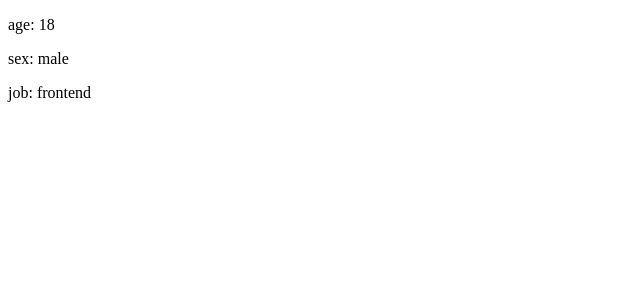
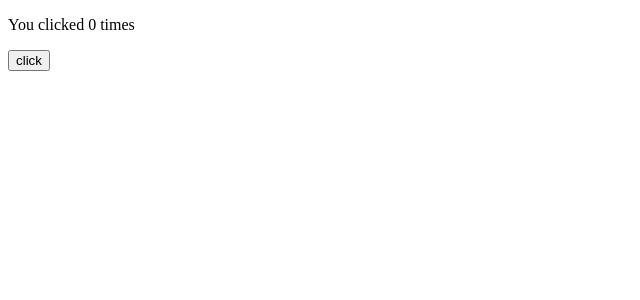
Before and after one commit to TTONGWANG/react_hooks, a React (Create React App) app: page / in a window 1280 px wide. Shown: the top 300 px of the page, without its empty margins (0-640 px from the left). Built offline with nearby package versions, Linux system fonts and the light colour scheme.

Commit message:
104 example3 useEffect

```diff
--- a/src/example2.js
+++ b/src/example2.js
@@ -1,5 +1,7 @@
 import React, {useState} from 'react';
 function Example2 (){
+
+    //useState不能在if...else...这样的条件语句中进行调用，必须要按照相同的顺序进行渲染，就是React Hooks不能出现在条件判断语句中，因为它必须有完全一样的渲染顺序。
     const [ age, setAge ] = useState(18);
     const [ sex, setSex ] = useState('male');
     const [ work, setWork ] = useState('frontend')
--- /dev/null
+++ b/src/example3.js
@@ -0,0 +1,59 @@
+import React, {useState, useEffect } from 'react';
+
+function Example3 (){
+
+    const [ count, setCount ] = useState(0);
+
+    useEffect(() => {
+        console.log(`useEffect => You clicked ${count} times`)
+    })
+    return(
+        <div>
+            <p>You clicked {count} times</p>
+            <button onClick = {() => {setCount(count + 1)}}>click</button>
+        </div>
+    )
+}
+
+export default Example3;
+
+
+// import React,{Component} from 'react';
+
+// class Example3 extends Component {
+//   constructor(props) {
+//     super(props);
+//     this.state = {
+//       count: 0
+//       }
+//   }
+
+//   handleClick ()  {
+//     this.setState({
+//       count: this.state.count + 1
+//     })
+
+//     // this.setState((state) =>({
+//     //   count: state.count + 1
+//     // }))
+//   }
+
+//   componentDidMount(){
+//       console.log(`componentDidMount => you click ${this.state.count} times`)
+//   }
+
+//   componentDidUpdate(){
+//     console.log(`componentDidUpdate => you click ${this.state.count} times`)
+//   }
+
+//   render() {
+//     return (
+//       <div>
+//         <p>you click {this.state.count} times</p>
+//         <button onClick = {this.handleClick.bind(this)}>click</button>
+//       </div>
+//     );
+//   }
+// }
+
+// export default Example3;
--- a/src/index.js
+++ b/src/index.js
@@ -1,13 +1,13 @@
 import React from 'react';
 import ReactDOM from 'react-dom';
 import App from './App';
-import Example2 from './example2'
+import Example3 from './example3'
 
 
 ReactDOM.render(
   <React.StrictMode>
     {/* <App /> */}
-    <Example2 />
+    <Example3 />
   </React.StrictMode>,
   document.getElementById('root')
 );
```
Also changed, not shown: src/example4.js (added).
